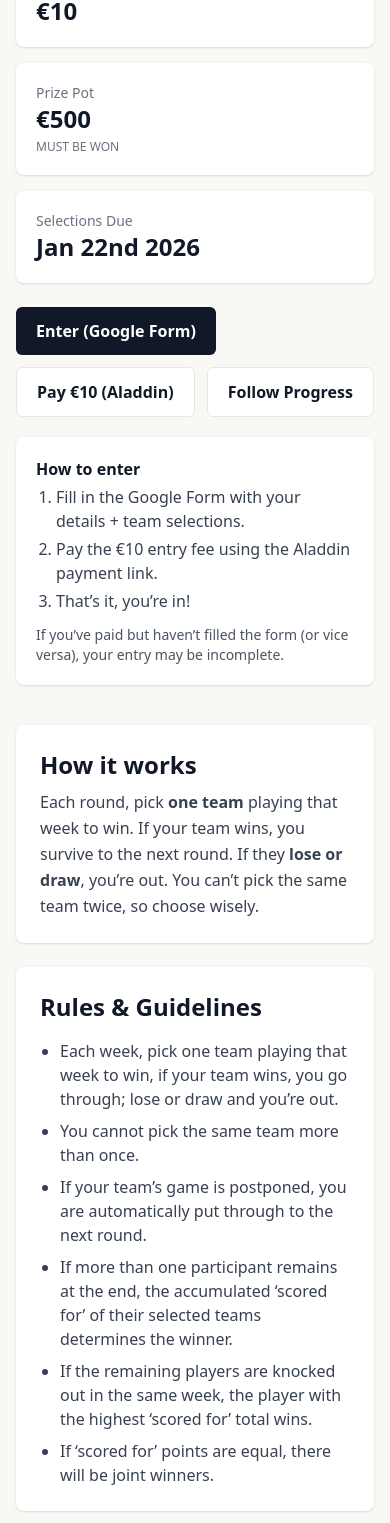
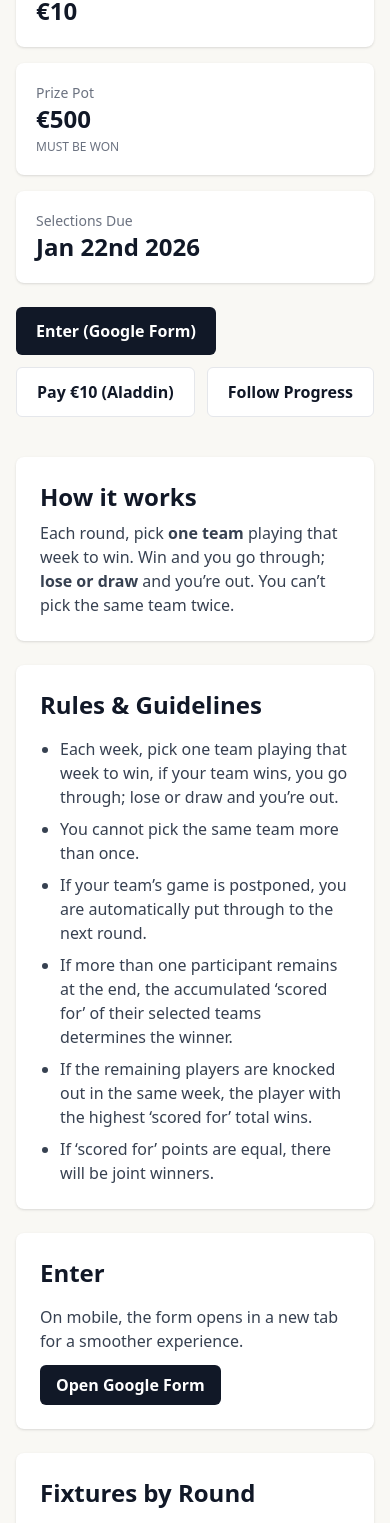
Before and after one commit to newsyd04/scoil-bhreac-chluain-website, a React (Vite) app: page /last-man-standing in a window 390 px wide. Shown: the part 432-1955 px from the top of the page. Built offline with nearby package versions, Linux system fonts and the light colour scheme; a web font is replaced by a local one.

Commit message:
made form external

```diff
--- a/src/pages/LastManStandingPage.jsx
+++ b/src/pages/LastManStandingPage.jsx
@@ -1,13 +1,16 @@
-import React, { useEffect } from "react";
+import React, { useEffect, useMemo, useState } from "react";
 
 const GOOGLE_FORM_URL =
-  "https://docs.google.com/forms/d/e/1FAIpQLSeSe2d11R1D9cL4oi-VzWrhdUt_8n7yBai-l6-PpRMQbdNkyw/viewform?usp=header"; // <-- replace
+  "https://docs.google.com/forms/d/e/1FAIpQLSeSe2d11R1D9cL4oi-VzWrhdUt_8n7yBai-l6-PpRMQbdNkyw/viewform?usp=header";
+
 const ALADDIN_PAYMENT_URL = "https://www.aladdin.ie/p/5552535895015424";
 
-// Toggle this:
-// true  => embed the form in-page
-// false => show a button linking to the form
-const EMBED_GOOGLE_FORM = true;
+// If you embed a Google Form, you typically use the "Send" -> "< > Embed HTML" URL.
+// That embed URL looks like: https://docs.google.com/forms/d/e/.../viewform?embedded=true
+const toGoogleEmbedUrl = (url) =>
+  url.includes("embedded=true")
+    ? url
+    : `${url}${url.includes("?") ? "&" : "?"}embedded=true`;
 
 const rounds = [
   {
@@ -119,17 +122,30 @@ const ruleItems = [
   "If ‘scored for’ points are equal, there will be joint winners.",
 ];
 
-// If you embed a Google Form, you typically use the "Send" -> "< > Embed HTML" URL.
-// That embed URL looks like: https://docs.google.com/forms/d/e/.../viewform?embedded=true
-const toGoogleEmbedUrl = (url) =>
-  url.includes("embedded=true") ? url : `${url}${url.includes("?") ? "&" : "?"}embedded=true`;
-
 const LastManStanding = () => {
   useEffect(() => {
     window.scrollTo(0, 0);
   }, []);
 
-  const embedUrl = toGoogleEmbedUrl(GOOGLE_FORM_URL);
+  // Embed on >= sm screens, link out on mobile
+  const [embedForm, setEmbedForm] = useState(false);
+
+  useEffect(() => {
+    const mq = window.matchMedia("(min-width: 640px)");
+
+    const update = () => setEmbedForm(mq.matches);
+    update();
+
+    if (mq.addEventListener) mq.addEventListener("change", update);
+    else mq.addListener(update);
+
+    return () => {
+      if (mq.removeEventListener) mq.removeEventListener("change", update);
+      else mq.removeListener(update);
+    };
+  }, []);
+
+  const embedUrl = useMemo(() => toGoogleEmbedUrl(GOOGLE_FORM_URL), []);
 
   return (
     <div className="min-h-screen bg-[#F9F8F4] py-12 px-4">
@@ -139,7 +155,7 @@ const LastManStanding = () => {
             National League Last Man Standing 2026
           </h1>
           <p className="text-lg text-gray-700">
-            Starting <span className="font-semibold">Saturday January 24th 2026</span> - in aid of{" "}
+            Starting <span className="font-semibold">Saturday January 24th 2026</span> – in aid of{" "}
             <span className="font-semibold">Scoil Bhreac Chluain, Annascaul</span>.
           </p>
 
@@ -159,28 +175,16 @@ const LastManStanding = () => {
             </div>
           </div>
 
-          {/* CTAs */}
           <div className="mt-6 flex flex-wrap gap-3">
-            {/* Enter */}
-            {EMBED_GOOGLE_FORM ? (
-              <a
-                href="#enter"
-                className="inline-flex items-center justify-center px-5 py-3 rounded-md bg-gray-900 text-white font-semibold hover:bg-gray-800 transition"
-              >
-                Enter (Google Form)
-              </a>
-            ) : (
-              <a
-                href={GOOGLE_FORM_URL}
-                target="_blank"
-                rel="noreferrer"
-                className="inline-flex items-center justify-center px-5 py-3 rounded-md bg-gray-900 text-white font-semibold hover:bg-gray-800 transition"
-              >
-                Enter (Google Form)
-              </a>
-            )}
+            <a
+              href={embedForm ? "#enter" : GOOGLE_FORM_URL}
+              target={embedForm ? undefined : "_blank"}
+              rel={embedForm ? undefined : "noreferrer"}
+              className="inline-flex items-center justify-center px-5 py-3 rounded-md bg-gray-900 text-white font-semibold hover:bg-gray-800 transition"
+            >
+              Enter (Google Form)
+            </a>
 
-            {/* Pay */}
             <a
               href={ALADDIN_PAYMENT_URL}
               target="_blank"
@@ -190,7 +194,6 @@ const LastManStanding = () => {
               Pay €10 (Aladdin)
             </a>
 
-            {/* Optional: follow progress */}
             <a
               href="https://www.scoilbhreacchluain.ie/latest"
               target="_blank"
@@ -200,27 +203,15 @@ const LastManStanding = () => {
               Follow Progress
             </a>
           </div>
-
-          <div className="mt-5 bg-white rounded-lg shadow p-5">
-            <p className="font-semibold text-gray-900 mb-1">How to enter</p>
-            <ol className="list-decimal pl-5 text-gray-700 space-y-1">
-              <li>Fill in the Google Form with your details + team selections.</li>
-              <li>Pay the €10 entry fee using the Aladdin payment link.</li>
-              <li>That’s it, you’re in!</li>
-            </ol>
-            <p className="text-sm text-gray-600 mt-3">
-              If you’ve paid but haven’t filled the form (or vice versa), your entry may be incomplete.
-            </p>
-          </div>
         </header>
 
         <section className="space-y-6">
           <article className="bg-white p-6 rounded-lg shadow">
             <h2 className="text-2xl font-bold mb-2 text-gray-900">How it works</h2>
-            <p className="text-gray-700 leading-relaxed">
-              Each round, pick <span className="font-semibold">one team</span> playing that week to win. If your team
-              wins, you survive to the next round. If they <span className="font-semibold">lose or draw</span>, you’re
-              out. You can’t pick the same team twice, so choose wisely.
+            <p className="text-gray-700">
+              Each round, pick <span className="font-semibold">one team</span> playing that week to win.
+              Win and you go through; <span className="font-semibold">lose or draw</span> and you’re out.
+              You can’t pick the same team twice.
             </p>
           </article>
 
@@ -233,75 +224,52 @@ const LastManStanding = () => {
             </ul>
           </article>
 
-          {/* Embed / Link section */}
           <article id="enter" className="bg-white p-6 rounded-lg shadow">
-            <div className="flex flex-col sm:flex-row sm:items-center sm:justify-between gap-3 mb-4">
-              <h2 className="text-2xl font-bold text-gray-900">Enter</h2>
-              {!EMBED_GOOGLE_FORM && (
+            <h2 className="text-2xl font-bold mb-4 text-gray-900">Enter</h2>
+
+            {embedForm ? (
+              <div className="rounded-lg overflow-hidden border border-gray-200">
+                <iframe
+                  title="Last Man Standing 2026 Entry Form"
+                  src={embedUrl}
+                  className="w-full"
+                  style={{ height: "min(1100px, 85vh)" }}
+                  frameBorder="0"
+                  loading="lazy"
+                >
+                  Loading…
+                </iframe>
+              </div>
+            ) : (
+              <div>
+                <p className="text-gray-700 mb-3">
+                  On mobile, the form opens in a new tab for a smoother experience.
+                </p>
                 <a
                   href={GOOGLE_FORM_URL}
                   target="_blank"
                   rel="noreferrer"
                   className="inline-flex items-center justify-center px-4 py-2 rounded-md bg-gray-900 text-white font-semibold hover:bg-gray-800 transition"
                 >
-                  Open Form
+                  Open Google Form
                 </a>
-              )}
-            </div>
-
-            {EMBED_GOOGLE_FORM ? (
-              <div className="rounded-lg overflow-hidden border border-gray-200">
-                <iframe
-                  title="Last Man Standing 2026 Entry Form"
-                  src={embedUrl}
-                  className="w-full"
-                  style={{ height: "1100px" }}
-                  frameBorder="0"
-                  marginHeight="0"
-                  marginWidth="0"
-                >
-                  Loading…
-                </iframe>
               </div>
-            ) : (
-              <p className="text-gray-700">
-                Use the button above to open the Google Form in a new tab.
-              </p>
             )}
-
-            <div className="mt-4 flex flex-wrap gap-3">
-              <a
-                href={ALADDIN_PAYMENT_URL}
-                target="_blank"
-                rel="noreferrer"
-                className="inline-flex items-center justify-center px-4 py-2 rounded-md bg-white text-gray-900 font-semibold border border-gray-200 hover:bg-gray-50 transition"
-              >
-                Pay €10 (Aladdin)
-              </a>
-              <p className="text-sm text-gray-600 self-center">
-                Payments are handled externally via Aladdin.
-              </p>
-            </div>
           </article>
 
           <article className="bg-white p-6 rounded-lg shadow">
             <h2 className="text-2xl font-bold mb-4 text-gray-900">Fixtures by Round</h2>
             <div className="space-y-4">
               {rounds.map((round) => (
-                <div key={round.title} className="rounded-lg border border-gray-200">
-                  <div className="flex items-center justify-between px-4 py-3 bg-[#F9F8F4] rounded-t-lg">
-                    <div>
-                      <p className="font-semibold text-gray-900">{round.title}</p>
-                      <p className="text-sm text-gray-600">{round.dates}</p>
-                    </div>
+                <div key={round.title} className="border border-gray-200 rounded-lg">
+                  <div className="px-4 py-3 bg-[#F9F8F4] rounded-t-lg">
+                    <p className="font-semibold">{round.title}</p>
+                    <p className="text-sm text-gray-600">{round.dates}</p>
                   </div>
                   <div className="px-4 py-4">
-                    <ul className="grid grid-cols-1 sm:grid-cols-2 gap-y-2 gap-x-6 text-gray-700">
+                    <ul className="grid grid-cols-1 sm:grid-cols-2 gap-2 text-gray-700">
                       {round.fixtures.map((f) => (
-                        <li key={f} className="flex items-start gap-2">
-                          <span className="mt-2 h-1.5 w-1.5 rounded-full bg-gray-400 shrink-0" />
-                          <span>{f}</span>
-                        </li>
+                        <li key={f}>• {f}</li>
                       ))}
                     </ul>
                   </div>
@@ -309,28 +277,7 @@ const LastManStanding = () => {
               ))}
             </div>
           </article>
-
-          <article className="bg-white p-6 rounded-lg shadow">
-            <h2 className="text-2xl font-bold mb-2 text-gray-900">Prizes</h2>
-            <p className="text-gray-700">
-              <span className="font-semibold">€500 must be won</span>. If multiple entrants remain at the end,
-              the winner is decided by accumulated <span className="font-semibold">‘scored for’</span> points
-              from the teams they selected (or joint winners if tied).
-            </p>
-          </article>
         </section>
-
-        <footer className="mt-12 text-center text-sm text-gray-600">
-          Follow your progress on{" "}
-          <a
-            href="https://www.scoilbhreacchluain.ie/latest"
-            target="_blank"
-            rel="noreferrer"
-            className="font-semibold text-gray-900 hover:underline"
-          >
-            www.scoilbhreacchluain.ie
-          </a>
-        </footer>
       </div>
     </div>
   );
```
